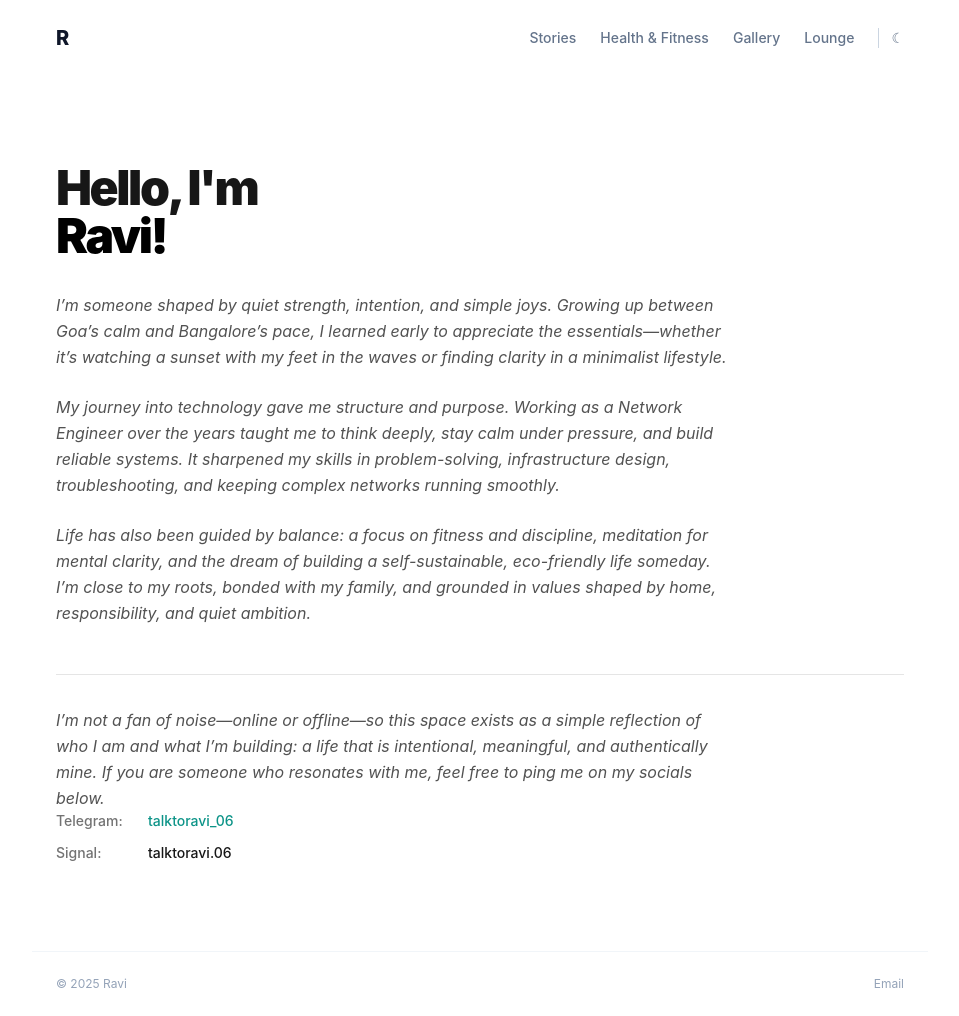
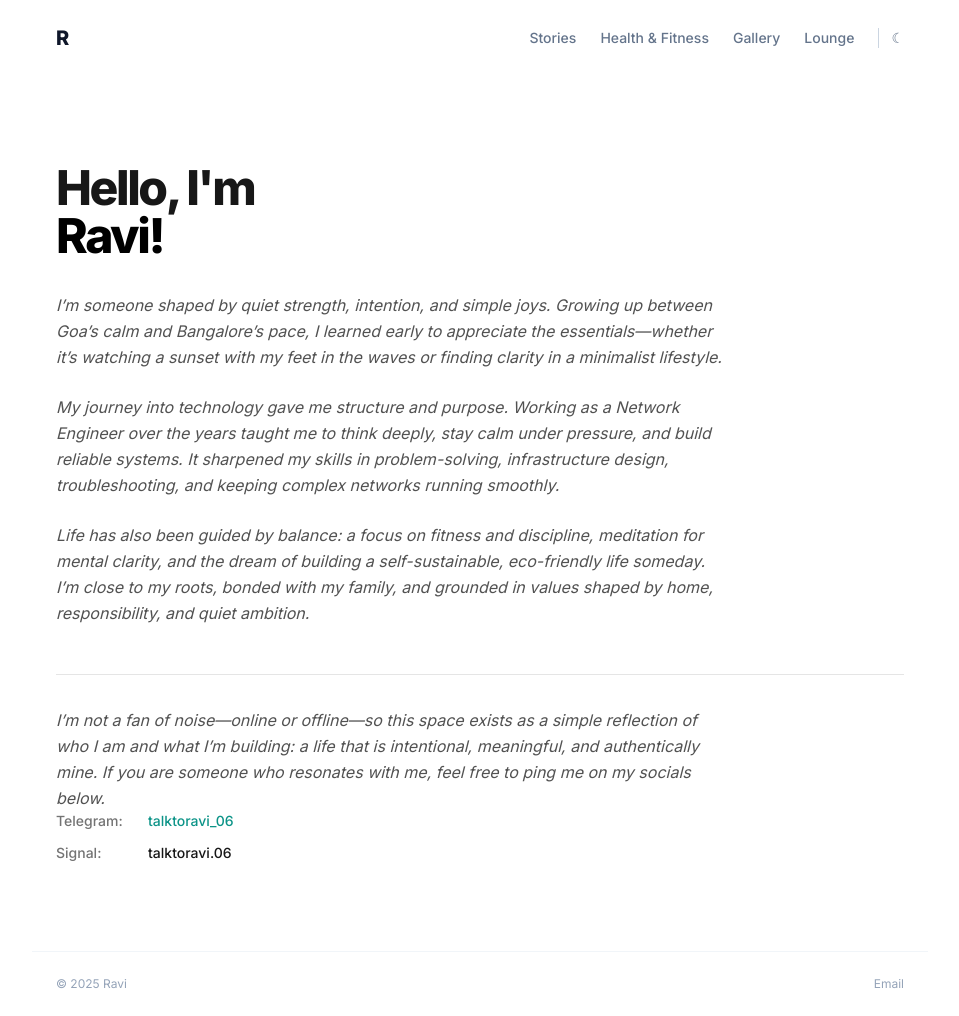
Before and after one commit to diaryofravi/me, a Jekyll site: the page built from index.html, in a window 1280 px wide and 1016 px high. Shown: the whole window, without its empty margins (160-1119 px from the left). Built offline with Jekyll 4.4.1, drawn with Linux system fonts in a browser that asks for light colours; nearby versions of some CDN libraries.

Commit message:
added Google font and reduced the size

```diff
--- a/_layouts/default.html
+++ b/_layouts/default.html
@@ -4,16 +4,31 @@
   <meta charset="UTF-8">
   <meta name="viewport" content="width=device-width, initial-scale=1.0">
   <title>{{ page.title }} | {{ site.title }}</title>
+
+  <!-- 1. Load Inter Font from Google -->
+  <link rel="preconnect" href="https://fonts.googleapis.com">
+  <link rel="preconnect" href="https://fonts.gstatic.com" crossorigin>
+  <link href="https://fonts.googleapis.com/css2?family=Inter:wght@300;400;500;600;700;800&display=swap" rel="stylesheet">
+
   <script src="https://cdn.tailwindcss.com?plugins=typography"></script>
   <script>
     tailwind.config = {
       darkMode: 'class',
-      theme: { extend: { fontFamily: { sans: ['Inter', 'sans-serif'] } } }
+      theme: {
+        extend: {
+          fontFamily: {
+            // Ensure Inter is the primary sans font
+            sans: ['Inter', 'sans-serif']
+          }
+        }
+      }
     }
   </script>
   <style>body { transition: background-color 0.3s, color 0.3s; }</style>
 </head>
-<body class="bg-white text-slate-900 dark:bg-[#0a0a0a] dark:text-slate-200 flex flex-col min-h-screen font-sans antialiased selection:bg-teal-200 dark:selection:bg-teal-900">
+
+<!-- 2. Added 'text-sm' to reduce base size and 'font-sans' to apply Inter -->
+<body class="bg-white text-slate-900 dark:bg-[#0a0a0a] dark:text-slate-200 flex flex-col min-h-screen font-sans text-sm antialiased selection:bg-teal-200 dark:selection:bg-teal-900">
 
   <header class="w-full max-w-4xl mx-auto p-6 flex flex-wrap justify-between items-center sticky top-0 bg-white/80 dark:bg-[#0a0a0a]/80 backdrop-blur-sm z-50">
     <a href="{{ '/' | relative_url }}" class="text-xl font-extrabold tracking-tighter hover:text-teal-600 dark:hover:text-teal-400">R</a>
```
Lines whose indentation alone changed are shown as unchanged.
